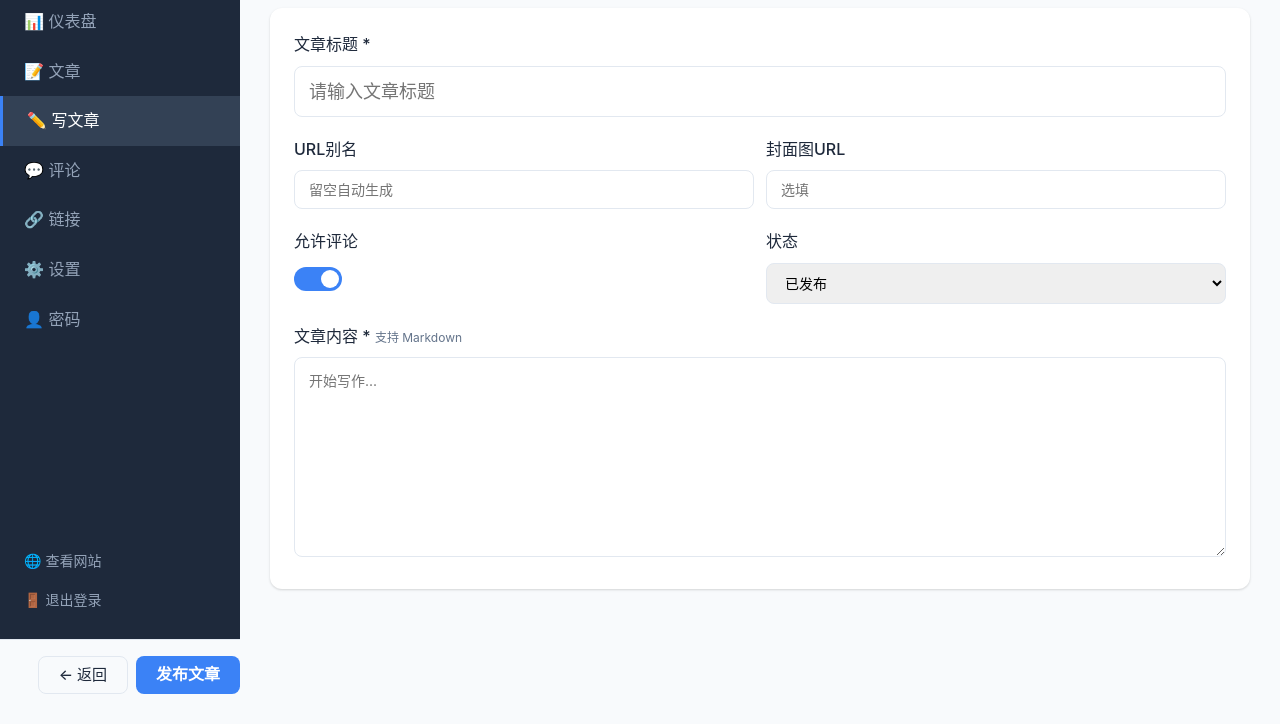
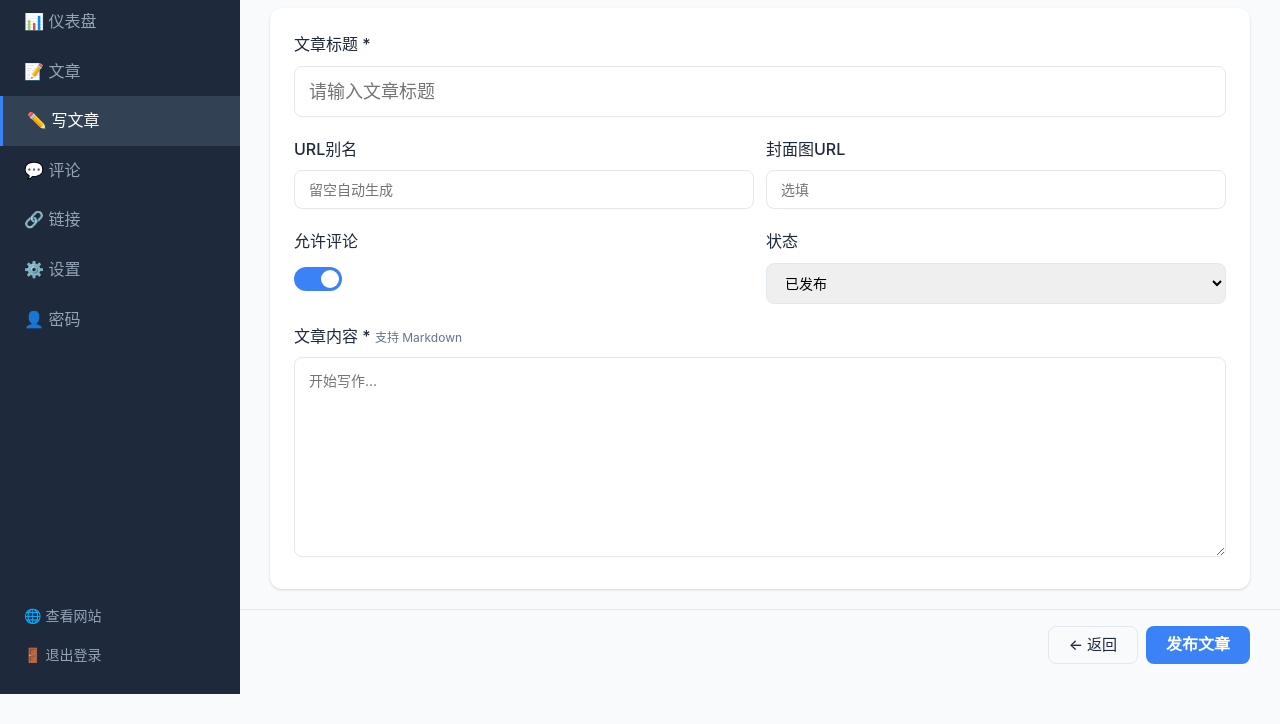
Before and after one commit to null573/my-blog, a website: page public/admin/post-edit.html in a window 1280 px wide. Shown: the part 76-800 px from the top of the page. Drawn offline with Linux system fonts and the light colour scheme; sample sign-in values are in the browser's storage.

Commit message:
fix: 电脑端写文章页底部操作栏对齐内容列
底部操作栏原为网格第三个子元素，会落入侧边栏下方的窄列导致发布按钮偏移；改为固定到内容列，并让侧边栏跨行铺满。

```diff
--- a/public/css/style.css
+++ b/public/css/style.css
@@ -1606,15 +1606,14 @@ html {
 /* 桌面端调整 */
 @media (min-width: 769px) {
   .post-edit-content {
-    padding: 30px;
-    padding-bottom: 30px;
+    padding: 30px 30px 0;
   }
 
   /* 桌面端隐藏固定底部栏，用内联 footer */
   .post-edit-bottombar {
     position: static;
-    padding: 16px 0 0;
-    padding-bottom: 0;
+    padding: 16px 30px 30px;
+    padding-bottom: 30px;
     background: transparent;
     border-top: 1px solid var(--border);
     box-shadow: none;
@@ -1810,3 +1809,18 @@ html {
     font-size: 14px;
   }
 }
+
+/* 桌面端双列布局：底部操作栏对齐内容列，避免落入侧边栏下方的窄列 */
+@media (min-width: 901px) {
+  .post-edit-layout {
+    grid-template-rows: 1fr auto;
+  }
+
+  .post-edit-layout > .admin-sidebar {
+    grid-row: 1 / -1;
+  }
+
+  .post-edit-layout > .post-edit-bottombar {
+    grid-column: 2;
+  }
+}
```
